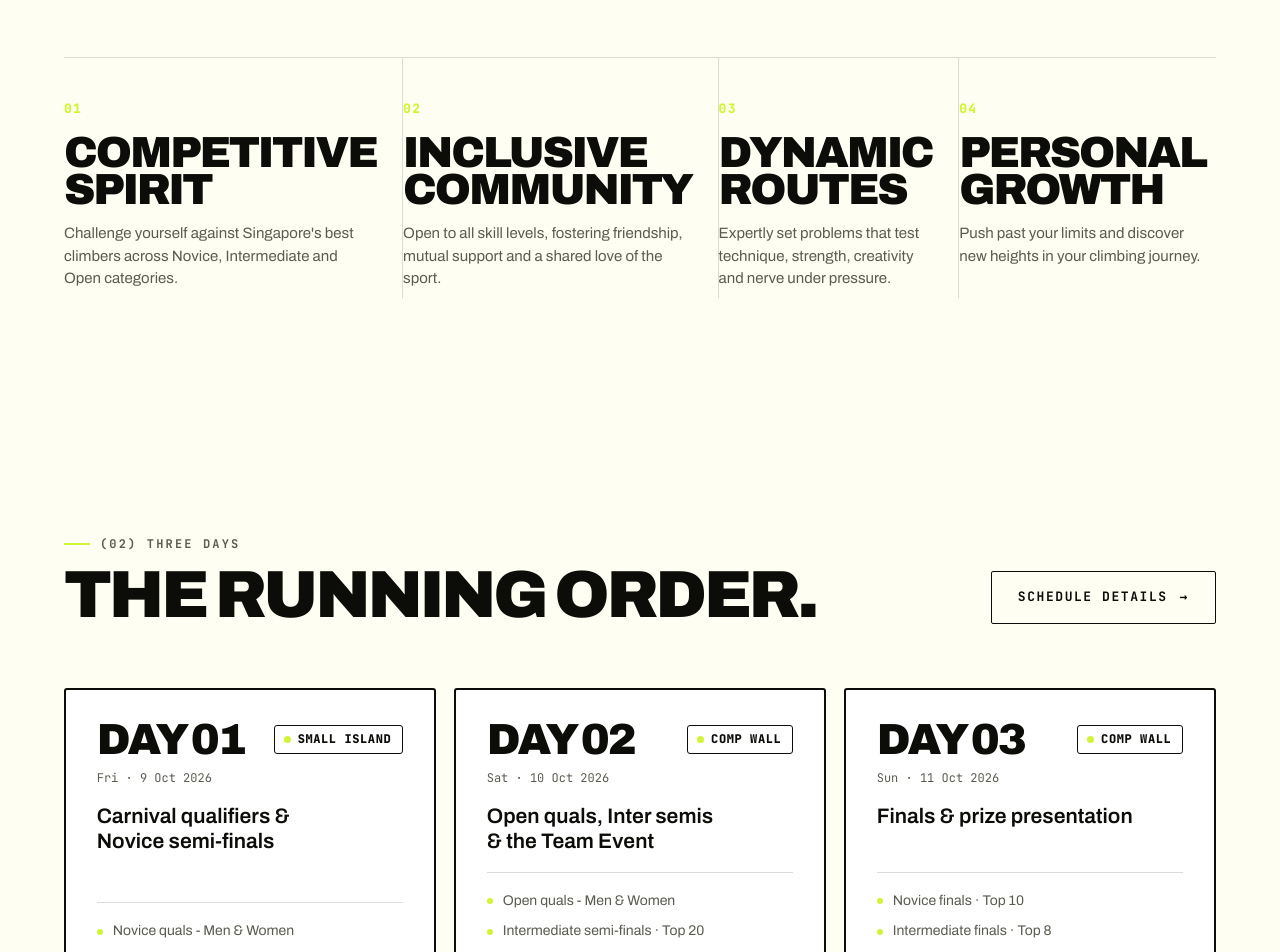
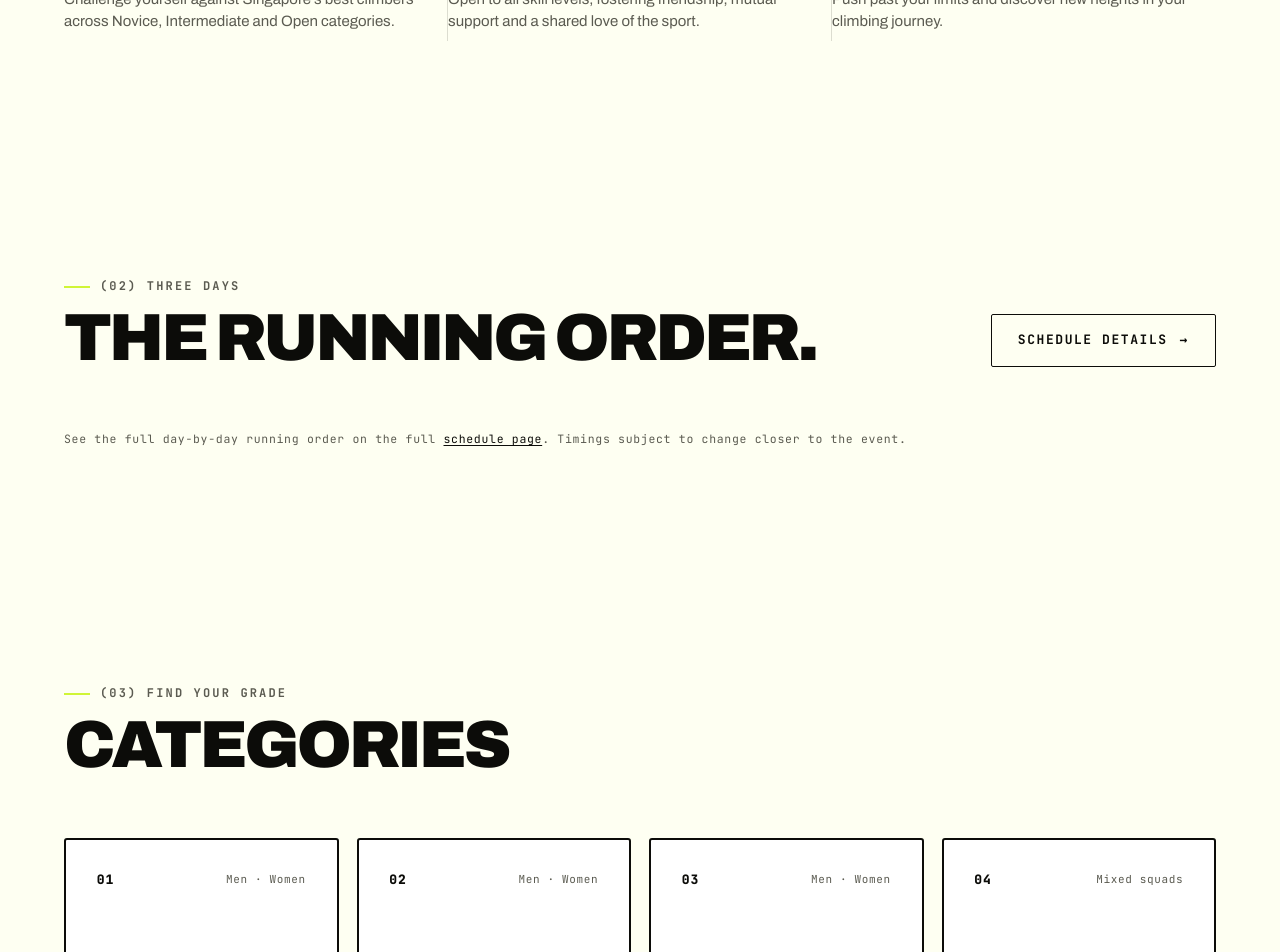
Before and after one commit to TheMythologist/nus-boulderactive, a React (Vite) app: page / in a window 1280 px wide. Shown: the part 1840-2792 px from the top of the page. Built offline with nearby package versions, Linux system fonts and the light colour scheme.

Commit message:
Miscellaneous changes

```diff
--- a/src/app.jsx
+++ b/src/app.jsx
@@ -19,7 +19,8 @@ const TWEAK_DEFAULTS = /*EDITMODE-BEGIN*/{
 }/*EDITMODE-END*/;
 
 function useRoute() {
-  const get = () => (location.hash.replace("#/", "") || "home");
+  // route name lives before any "?" target suffix, e.g. "#/schedule-full?day-01"
+  const get = () => (location.hash.replace("#/", "").split("?")[0] || "home");
   const [route, setRoute] = useS(get());
   useE(() => {
     const on = () => { setRoute(get()); window.scrollTo(0, 0); };
@@ -67,7 +68,7 @@ function Footer({ go }) {
         <div className="footer-top">
           <div className="footer-brand">
             <h2 className="display d-lg">BOULDER<br/>ACTIVE</h2>
-            <p className="footer-blurb">{BA.event.blurb} Pushing limits, conquering fears, building an inclusive climbing community since {BA.event.founded}.</p>
+            <p className="footer-blurb">{BA.event.blurb}</p>
             <a className="btn accent" href="#/register">Register now <span className="arrow">→</span></a>
           </div>
           <div className="footer-cols">
--- a/src/data.jsx
+++ b/src/data.jsx
@@ -14,7 +14,7 @@ const BA = {
     city: "Singapore",
     founded: "1997",
     tagline: "Push your limits. Conquer new heights.",
-    blurb: "Singapore's premier bouldering competition, organised by the NUS Climbing Club.",
+    blurb: "Singapore's premier bouldering competition, organised by the NUS Climbing Club and varsity team.",
     instagram: "nusboulderactive",
     instagramUrl: "https://www.instagram.com/nusboulderactive/",
     email: "boulderactivenus@gmail.com",
@@ -23,8 +23,7 @@ const BA = {
   pillars: [
     { n: "01", t: "Competitive Spirit", d: "Challenge yourself against Singapore's best climbers across Novice, Intermediate and Open categories." },
     { n: "02", t: "Inclusive Community", d: "Open to all skill levels, fostering friendship, mutual support and a shared love of the sport." },
-    { n: "03", t: "Dynamic Routes", d: "Expertly set problems that test technique, strength, creativity and nerve under pressure." },
-    { n: "04", t: "Personal Growth", d: "Push past your limits and discover new heights in your climbing journey." },
+    { n: "03", t: "Personal Growth", d: "Push past your limits and discover new heights in your climbing journey." },
   ],
 
   categories: [
@@ -36,7 +35,7 @@ const BA = {
 
   schedule: [
     { day: "DAY 01", date: "Fri · 9 Oct 2026", wall: "Small Island", focus: "Carnival qualifiers & Novice semi-finals", rounds: ["Novice quals - Men & Women", "Intermediate quals - Men & Women", "Novice semi-finals · Top 20"] },
-    { day: "DAY 02", date: "Sat · 10 Oct 2026", wall: "Comp Wall", focus: "Open quals, Inter semis & the Team Event", rounds: ["Open quals - Men & Women", "Intermediate semi-finals · Top 20", "Team Event knockouts → Big Final", "Open semi-finals · Top 20"] },
+    { day: "DAY 02", date: "Sat · 10 Oct 2026", wall: "Comp Wall", focus: "Open quals, Inter semis & the Team Event", rounds: ["Open quals - Men & Women", "Intermediate semi-finals · Top 20", "Team Event", "Open semi-finals · Top 20"] },
     { day: "DAY 03", date: "Sun · 11 Oct 2026", wall: "Comp Wall", focus: "Finals & prize presentation", rounds: ["Novice finals · Top 10", "Intermediate finals · Top 8", "Open Women & Men finals · Top 8", "Prize presentation"] },
   ],
 
@@ -64,7 +63,7 @@ const BA = {
         { time: "09:00", evt: "Team Event · Seeding round", cat: "TEAM" },
         { time: "11:00", evt: "Intermediate Men · Semi-Final - Top 20", cat: "INT" },
         { time: "11:30", evt: "Intermediate Women · Semi-Final - Top 20", cat: "INT" },
-        { time: "12:00", evt: "Team Event · Knockouts → Big Final", cat: "TEAM" },
+        { time: "12:00", evt: "Team Event", cat: "TEAM" },
         { time: "15:00", evt: "Open Women · Semi-Final - Top 20", cat: "OPEN" },
         { time: "18:00", evt: "Open Men · Semi-Final - Top 20", cat: "OPEN" },
       ],
--- a/src/home.jsx
+++ b/src/home.jsx
@@ -43,7 +43,6 @@ function HeroPhoto({ go }) {
         <div className="hero-top">
           <M solid>9-11 OCT 2026</M>
           <M>{BA.event.venue}</M>
-          <M>SINGAPORE</M>
         </div>
         <h1 className="display d-hero hero-word">BOULDER<br />ACTIVE</h1>
         <div className="hero-foot">
@@ -184,7 +183,7 @@ function Vision() {
         </div>
         <R delay={120}>
           <p className="vision-statement" data-comment-anchor="b266d7431d-p-122-11">
-            Since <span className="vs-tag mono">1997</span>, NUS BoulderActive has become Singapore's <span className="vs-hl">premier bouldering competition</span> - bringing climbers of every level together in the spirit of challenge, friendship and growth.
+            Singapore's <span className="vs-hl">premier bouldering competition</span> since <span className="vs-tag mono">1997</span>
           </p>
         </R>
         <div className="pillars">
@@ -210,24 +209,7 @@ function SchedulePreview({ go }) {
           <div><R><Eye>(02) Three Days</Eye></R><R delay={60}><h2 className="display d-lg">The running order.</h2></R></div>
           <R delay={120}><B variant="ghost" onClick={() => go("schedule")}>Schedule details</B></R>
         </div>
-        <div className="sched-grid">
-          {BA.schedule.map((d, i) =>
-          <R key={d.day} delay={i * 90} className="sched-col card">
-              <div className="sched-col-head">
-                <span className="display d-md">{d.day}</span>
-                <M square>{d.wall}</M>
-              </div>
-              <span className="mono sched-date sched-col-date">{d.date}</span>
-              <p className="sched-focus">{d.focus}</p>
-              <ul className="sched-rounds">
-                {d.rounds.map((r, j) =>
-              <li key={j} className="sched-round"><span className="sched-round-dot" />{r}</li>
-              )}
-              </ul>
-            </R>
-          )}
-        </div>
-        <R delay={120}><p className="note mono">See the full day-by-day running order on the <a className="note-link" href="#/schedule-full">schedule page</a>. Timings subject to change closer to the event.</p></R>
+        <R delay={120}><p className="note mono">See the full day-by-day running order on the full <a className="note-link" href="#/schedule-full">schedule page</a>. Timings subject to change closer to the event.</p></R>
       </div>
     </section>);
 
@@ -268,19 +250,6 @@ function Formats({ go }) {
         <div className="sec-head">
           <div><R><Eye>(04) How it's climbed</Eye></R><R delay={60}><h2 className="display d-lg">Competition formats</h2></R></div>
           <R delay={120}><B variant="ghost" onClick={() => go("rules")}>Full rules</B></R>
-        </div>
-        <div className="fmt-grid">
-          {BA.formats.map((f, i) =>
-          <R key={f.code} delay={i * 70} className="fmt-card card">
-              <div className="fmt-head">
-                <h3 className="display d-md">{f.code}</h3>
-                <M square>{f.time}</M>
-              </div>
-              <ul className="fmt-rules">
-                {f.rules.map((r, j) => <li key={j}><span className="fmt-tick mono">→</span>{r}</li>)}
-              </ul>
-            </R>
-          )}
         </div>
       </div>
     </section>);
--- a/src/layout.css
+++ b/src/layout.css
@@ -27,6 +27,7 @@
 @media (prefers-reduced-motion: reduce) { .hero-slide.on img { animation: none; } }
 .hero-top { display: flex; gap: 12px; flex-wrap: wrap; margin-bottom: clamp(22px, 4vw, 42px); }
 .hero-photo .hero-top .marker { color: var(--off-white); }
+.hero-photo .hero-top .marker.solid { color: var(--accent-ink); }
 .hero-word { color: var(--off-white); margin-bottom: clamp(26px, 4vw, 48px); }
 .hero-foot { display: flex; align-items: flex-end; justify-content: space-between; gap: 36px; flex-wrap: wrap; }
 .hero-lead { color: rgba(254,255,242,0.82); }
@@ -105,7 +106,7 @@
   font-weight: 800; font-size: 0.46em; letter-spacing: 0.04em; vertical-align: 0.28em;
   border: 1.5px solid currentColor; border-radius: 999px; padding: 0.18em 0.5em; margin: 0 0.06em;
 }
-.pillars { display: grid; grid-template-columns: repeat(4, 1fr); gap: 0; border-top: 1.5px solid var(--line); }
+.pillars { display: grid; grid-template-columns: repeat(3, 1fr); gap: 0; border-top: 1.5px solid var(--line); }
 .pillar { padding: clamp(26px,3vw,40px) clamp(20px,2vw,30px) 0 0; border-right: 1.5px solid var(--line); }
 .pillar:last-child { border-right: none; }
 .pillar-n { color: var(--accent); font-weight: 800; font-size: 13px; letter-spacing: 0.1em; }
@@ -113,32 +114,21 @@
 .pillar-d { color: var(--fg-dim); font-size: 15px; line-height: 1.5; padding-bottom: 8px; }
 
 /* =================================================== SCHEDULE PREVIEW */
-.sched-grid { display: grid; grid-template-columns: repeat(3,1fr); gap: 18px; }
-.sched-col { display: flex; flex-direction: column; }
-.sched-col-head { display: flex; align-items: center; justify-content: space-between; gap: 12px; }
-.sched-col-head .display, .sched-day-card-top .display { white-space: nowrap; }
+.sched-day-card-top .display { white-space: nowrap; }
 .sched-date { color: var(--fg-dim); font-size: 12px; }
-.sched-col-date { margin-top: 12px; display: block; }
 .sched-focus { font-size: clamp(17px,1.7vw,21px); font-weight: 600; margin: 16px 0 18px; line-height: 1.2; text-wrap: balance; }
 .sched-rounds { list-style: none; display: flex; flex-direction: column; gap: 10px; padding-top: 18px; border-top: 1.5px solid var(--line); margin-top: auto; }
 .sched-round { display: flex; align-items: center; gap: 10px; font-size: 14px; color: var(--fg-dim); }
 .sched-round-dot { width: 6px; height: 6px; border-radius: 50%; background: var(--accent); flex-shrink: 0; }
 
-/* schedule page - dropping soon */
-.sched-soon { max-width: 760px; margin-bottom: clamp(40px,5vw,64px); }
-.sched-soon-title { margin: 18px 0 24px; }
+/* schedule page */
+.sched-soon-cta { margin-bottom: clamp(40px,5vw,64px); }
 .sched-days { display: grid; grid-template-columns: repeat(3,1fr); gap: 18px; margin-bottom: clamp(48px,6vw,80px); }
 .sched-day-card { display: flex; flex-direction: column; }
+.sched-day-card.is-clickable { cursor: pointer; color: inherit; text-decoration: none; }
+.sched-day-card.is-clickable:focus-visible { outline: 3px solid var(--accent); outline-offset: 3px; }
 .sched-day-card .sched-date { display: block; margin-top: 6px; }
 .sched-day-card-top { display: flex; align-items: center; justify-content: space-between; gap: 12px; margin-bottom: 12px; }
-.sched-lineup { margin-bottom: clamp(40px,5vw,64px); }
-.lineup-grid { display: grid; grid-template-columns: repeat(2,1fr); gap: 0; margin-top: 26px; border-top: 1.5px solid var(--line); }
-.lineup-item { display: flex; align-items: center; gap: 20px; padding: clamp(18px,2.4vw,28px) 0; border-bottom: 1.5px solid var(--line); }
-.lineup-item:nth-child(odd) { border-right: 1.5px solid var(--line); padding-right: 28px; }
-.lineup-item:nth-child(even) { padding-left: 28px; }
-.lineup-code { font-family: var(--font-mono); font-weight: 800; font-size: 12px; letter-spacing: 0.1em; border: 1.5px solid currentColor; border-radius: 999px; padding: 7px 12px; flex-shrink: 0; }
-.lineup-name { display: block; line-height: 1; white-space: nowrap; }
-.lineup-sub { display: block; color: var(--fg-dim); font-size: 12px; letter-spacing: 0.06em; margin-top: 6px; }
 
 /* =================================================== CATEGORIES */
 .cat-grid { display: grid; grid-template-columns: repeat(4,1fr); gap: 18px; }
@@ -195,7 +185,7 @@
 .chip:hover { border-color: var(--fg); }
 .chip.on { background: var(--accent); color: var(--accent-ink); border-color: var(--accent); }
 .sched-full { display: flex; flex-direction: column; gap: 0; border-top: 1.5px solid var(--fg); }
-.sched-day { display: grid; grid-template-columns: 220px 1fr; gap: 24px; padding-block: clamp(24px,3vw,40px); border-bottom: 1.5px solid var(--line); }
+.sched-day { display: grid; grid-template-columns: 220px 1fr; gap: 24px; padding-block: clamp(24px,3vw,40px); border-bottom: 1.5px solid var(--line); scroll-margin-top: 86px; }
 .sched-day.empty { opacity: 0.5; }
 .sched-day-head { position: sticky; top: 90px; align-self: start; }
 .sched-day-head .sched-date { display: block; margin-top: 8px; }
@@ -283,12 +273,8 @@ textarea.field { resize: vertical; }
 }
 @media (max-width: 860px) {
   .hero-duo-grid, .vision-head, .final-grid, .loc-tba-grid, .footer-top { grid-template-columns: 1fr; }
-  .sched-grid, .transit { grid-template-columns: 1fr; }
+  .transit { grid-template-columns: 1fr; }
   .sched-days { grid-template-columns: 1fr; }
-  .lineup-grid { grid-template-columns: 1fr; }
-  .lineup-item:nth-child(odd) { border-right: none; padding-right: 0; }
-  .lineup-item:nth-child(even) { padding-left: 0; }
-  .lineup-name { font-size: clamp(26px, 7vw, 40px); }
   .fmt-grid.wide { grid-template-columns: 1fr; }
   .sched-day { grid-template-columns: 1fr; gap: 12px; }
   .sched-day-head { position: static; }
--- a/src/shared.jsx
+++ b/src/shared.jsx
@@ -29,7 +29,7 @@ function DuoImage({ src, alt, className = "", hoverzoom = true, grain = false })
 }
 
 /* Scroll reveal wrapper */
-function Reveal({ children, delay = 0, as = "div", className = "", style = {} }) {
+function Reveal({ children, delay = 0, as = "div", className = "", style = {}, ...rest }) {
   const ref = useRef(null);
   useEffect(() => {
     const el = ref.current;
@@ -41,7 +41,7 @@ function Reveal({ children, delay = 0, as = "div", className = "", style = {} })
     return () => io.disconnect();
   }, []);
   const Tag = as;
-  return <Tag ref={ref} className={`reveal ${className}`} style={{ transitionDelay: `${delay}ms`, ...style }}>{children}</Tag>;
+  return <Tag ref={ref} className={`reveal ${className}`} style={{ transitionDelay: `${delay}ms`, ...style }} {...rest}>{children}</Tag>;
 }
 
 /* Section eyebrow label */
```
Also changed, not shown: src/pages.jsx (+14 -21 lines), public/logo-light.png.
